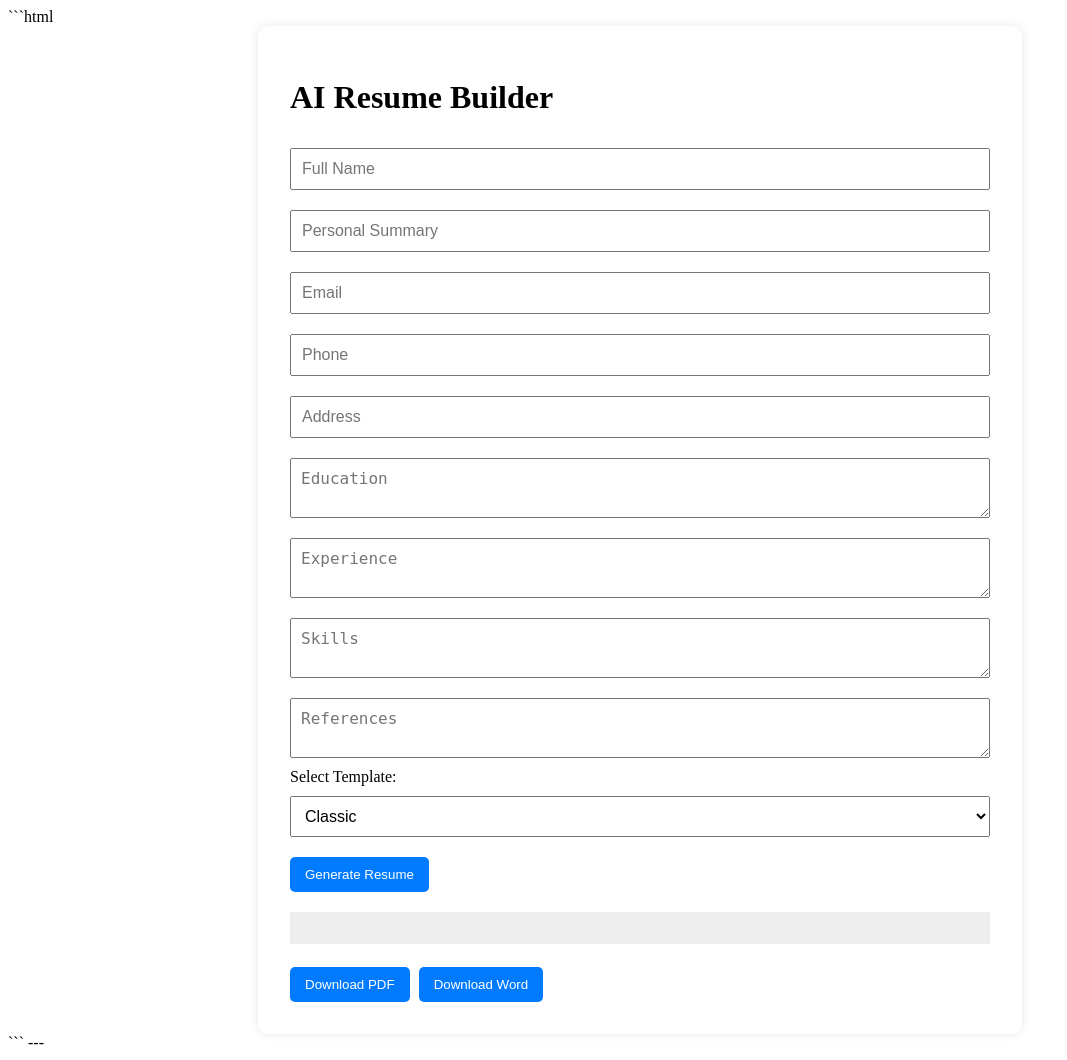
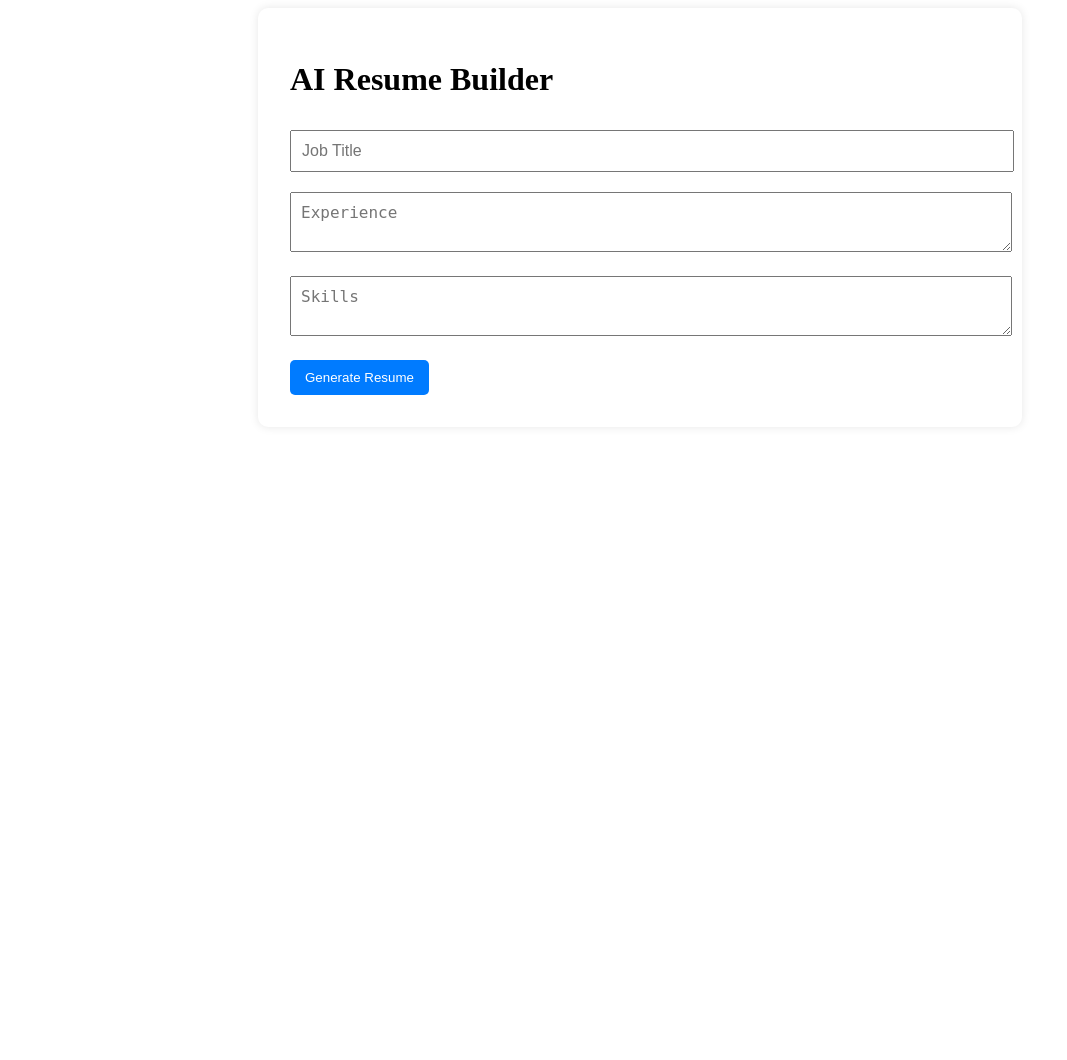
Before and after one commit to MphoLorriey25/ai-resume-builder, a Flask app: page / in a window 1280 px wide. Shown: the whole page, without its empty margins (0-1067 px from the left). After the commit the page ends 395 px from the top, so only its background shows below. Run offline with Flask 3, Linux system fonts and the light colour scheme.

Commit message:
Update index.html

````diff
--- a/templates/index.html
+++ b/templates/index.html
@@ -1,80 +1,20 @@
-```html
 <!DOCTYPE html>
-<html lang="en">
+<html>
 <head>
-  <meta charset="UTF-8">
-  <meta name="viewport" content="width=device-width, initial-scale=1.0">
     <title>AI Resume Builder</title>
-  <link rel="stylesheet" href="/static/style.css">
+    <link rel="stylesheet" href="{{ url_for('static', filename='style.css') }}">
 </head>
 <body>
     <div class="container">
         <h1>AI Resume Builder</h1>
-    <form id="resumeForm">
-      <input type="text" name="name" placeholder="Full Name" required>
-      <input type="text" name="summary" placeholder="Personal Summary" required>
-      <input type="text" name="email" placeholder="Email">
-      <input type="text" name="phone" placeholder="Phone">
-      <input type="text" name="address" placeholder="Address">
-      <textarea name="education" placeholder="Education"></textarea>
-      <textarea name="experience" placeholder="Experience"></textarea>
-      <textarea name="skills" placeholder="Skills"></textarea>
-      <textarea name="references" placeholder="References"></textarea>
-
-      <label>Select Template:</label>
-      <select name="template">
-        <option value="1">Classic</option>
-        <option value="2">Modern</option>
-        <option value="3">Creative</option>
-      </select>
-
+        <form id="resume-form">
+            <input type="text" name="job_title" placeholder="Job Title" required>
+            <textarea name="experience" placeholder="Experience" required></textarea>
+            <textarea name="skills" placeholder="Skills" required></textarea>
             <button type="submit">Generate Resume</button>
         </form>
-
-    <pre id="output"></pre>
-
-    <button onclick="download('pdf')">Download PDF</button>
-    <button onclick="download('word')">Download Word</button>
+        <div id="output"></div>
     </div>
-
-<script>
-  const form = document.getElementById("resumeForm")
-  const output = document.getElementById("output")
-  let resumeContent = ""
-
-  form.onsubmit = async function(e) {
-    e.preventDefault()
-    const formData = new FormData(form)
-    const jsonData = {}
-    formData.forEach((v, k) => jsonData[k] = v)
-
-    const res = await fetch("/generate", {
-      method: "POST",
-      headers: { "Content-Type": "application/json" },
-      body: JSON.stringify(jsonData)
-    })
-    const data = await res.json()
-    resumeContent = data.output
-    output.textContent = resumeContent
-  }
-
-  async function download(fileType) {
-    const res = await fetch("/download", {
-      method: "POST",
-      headers: { "Content-Type": "application/json" },
-      body: JSON.stringify({ content: resumeContent, fileType })
-    })
-    const blob = await res.blob()
-    const url = window.URL.createObjectURL(blob)
-    const a = document.createElement("a")
-    a.href = url
-    a.download = fileType === "pdf" ? "resume.pdf" : "resume.docx"
-    a.click()
-    URL.revokeObjectURL(url)
-  }
-</script>
+    <script src="{{ url_for('static', filename='script.js') }}"></script>
 </body>
 </html>
-```
-
----
````
Lines whose indentation alone changed are shown as unchanged.
